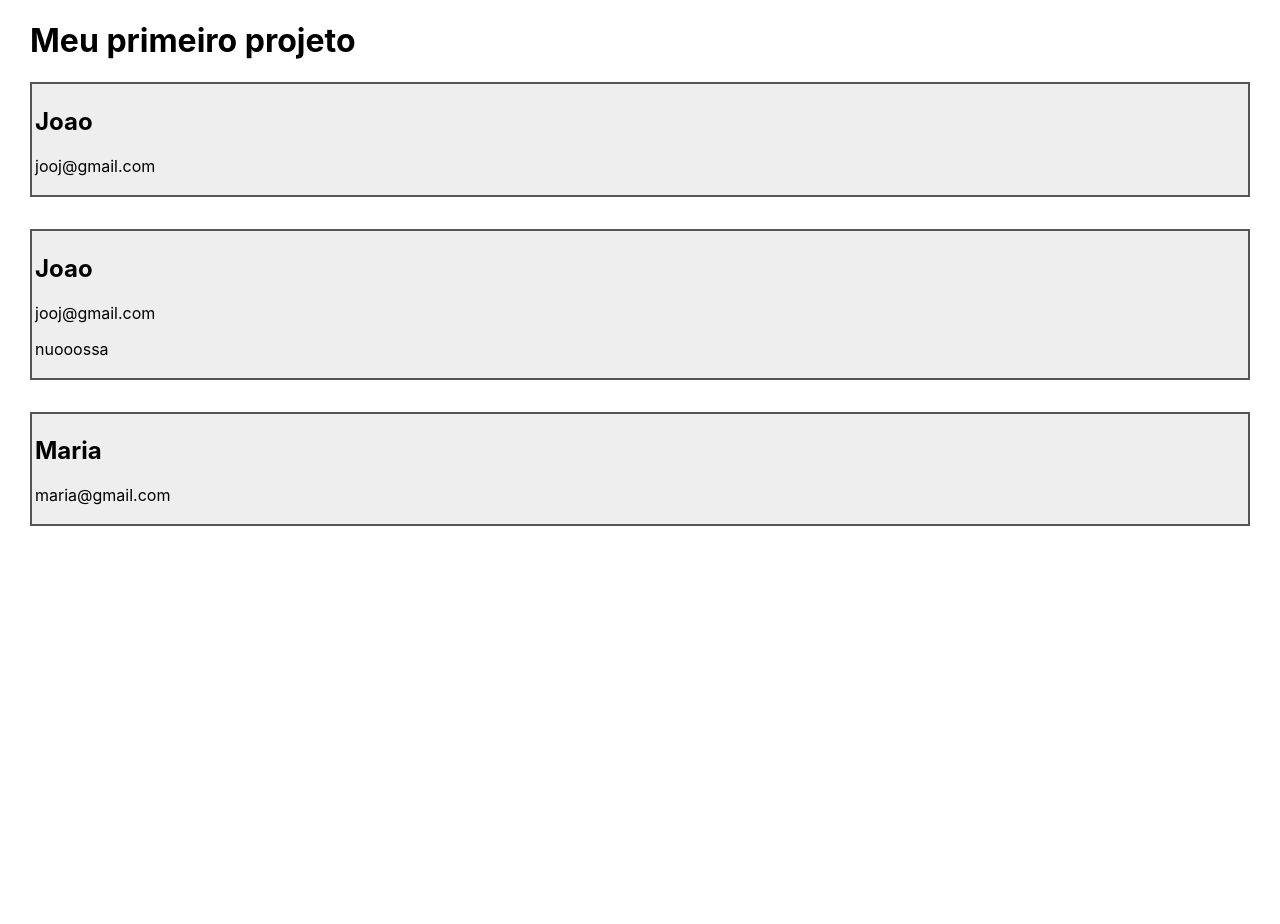
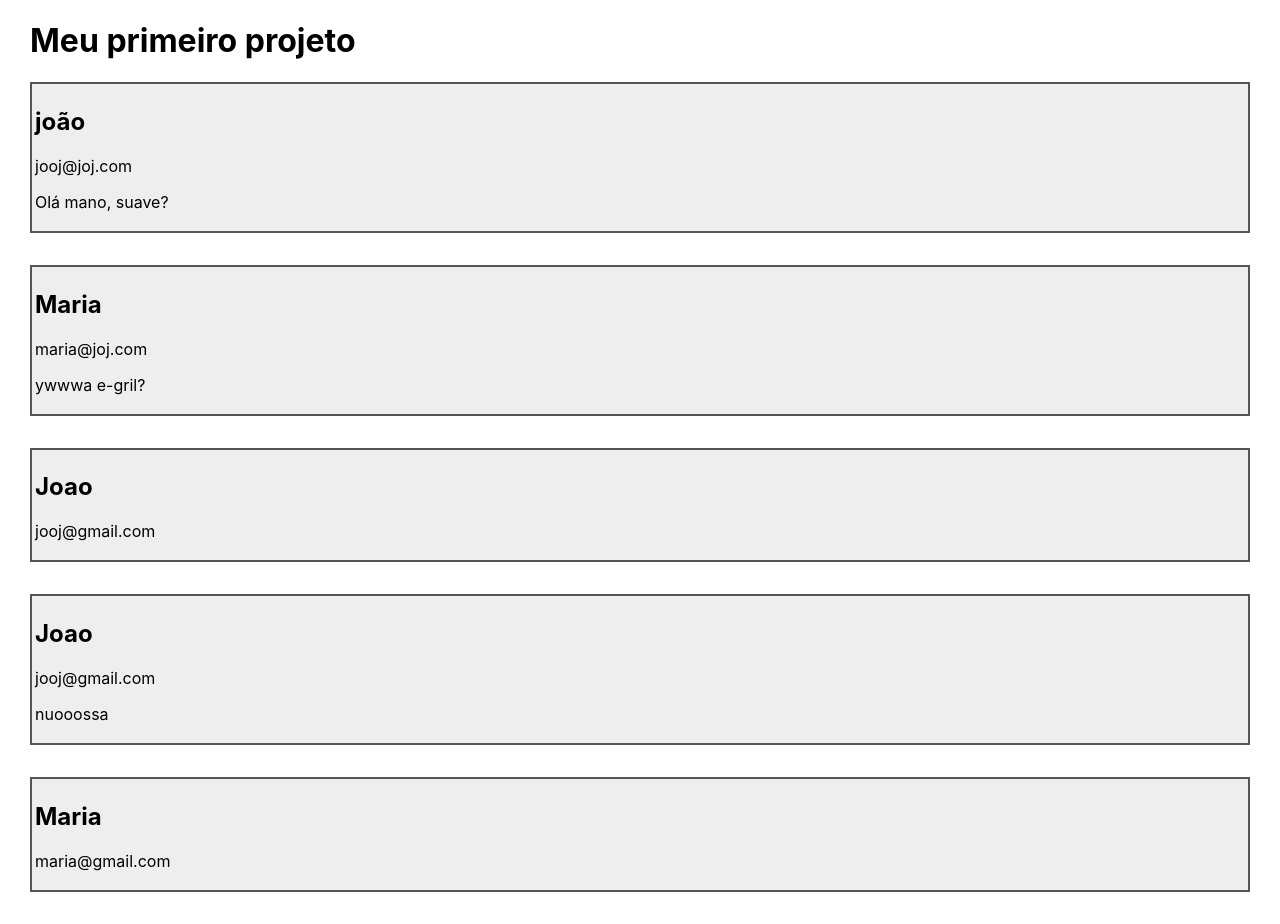
Before and after one commit to joaopedro7423/primeiroReact, a React (Create React App) app in the folder react-basico/: page / in a window 1280 px wide. Before the commit the page ends 800 px from the top, so only its background shows below. Built offline with nearby package versions, Linux system fonts and the light colour scheme.

Commit message:
Estados da aplicação

```diff
--- a/react-basico/src/App.js
+++ b/react-basico/src/App.js
@@ -1,15 +1,50 @@
-import React from 'react';
+import React, { Component } from 'react';
 import './App.css';
 
 import Comentario from './components/Comentarios.js';
 
 // para iniciar o server npm start
-function App() {
+class App extends Component {
+
+  state = {
+    comentarios:[
+      {
+        id: 1,
+        nome:'joão',
+        email:'jooj@joj.com',
+        data: new Date(2020, 3, 19),
+        mensagem:'Olá mano, suave?'
+      },{
+        id:2,
+        nome:'Maria',
+        email:'maria@joj.com',
+        data: new Date(2020, 3, 19),
+        mensagem:'ywwwa e-gril?'
+      }
+    ]
+  }
+  render(){
   return (
     <div className="App">
 
 
         <h1>Meu primeiro projeto</h1>
+
+        {this.state.comentarios.map((comentario, indice)=>(
+            <Comentario
+            key={indice}
+             nome={comentario.nome}
+             email={comentario.email}
+              data ={comentario.data} >
+                {comentario.mensagem}
+
+           </Comentario>
+
+
+       ))}
+
+
+
     {/* tradicional com uma linha */}
         <Comentario nome="Joao" email="jooj@gmail.com" data ={new Date(2020, 10, 29)} />
 
@@ -21,8 +56,9 @@ function App() {
 
           <Comentario nome="Maria" email="maria@gmail.com" data={new Date(2020, 3, 12)} />
 
+
     </div>
-  );
+  );}
 }
 
 export default App;
--- a/react-basico/src/components/Comentarios.js
+++ b/react-basico/src/components/Comentarios.js
@@ -3,15 +3,15 @@ import React from 'react';
 //importar o css
 import './Comentario.css';
 
-const Comentario = props =>(
+const Comentario = props =>{
 
-   <div className="Comentario">
+  return  <div className="Comentario">
             <h2>{props.nome}</h2>
             <p>{props.email}</p>
             <p>{props.children}</p>
-            {/* <p>{props.data.toString()}</p> */}
+             {/* <p>{props.data.toString()}</p> */}
     </div>
 
-);
+};
 
 export default Comentario;
```
